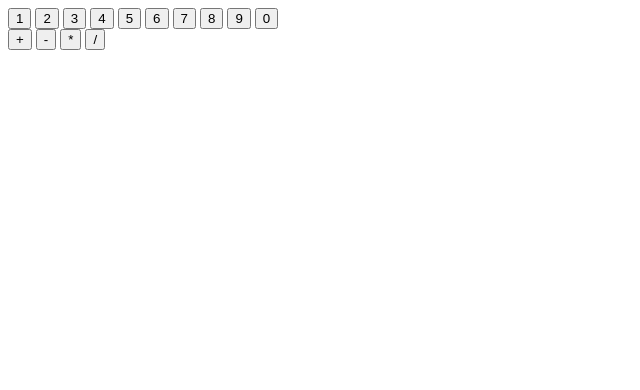
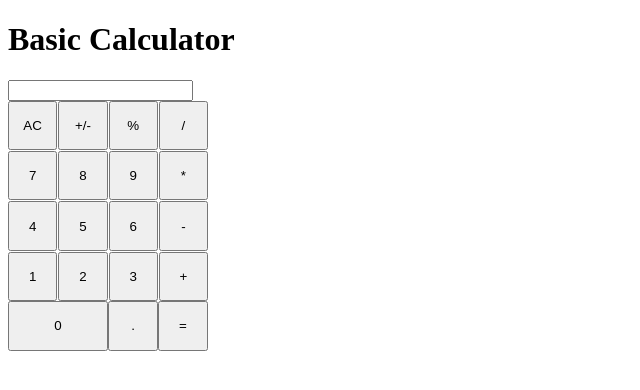
Before and after one commit to Ali3990/Calculator, a plain HTML site: page index.html in a window 1280 px wide. Shown: the whole page, without its empty margins (0-640 px from the left). Drawn offline with Linux system fonts and the light colour scheme.

Commit message:
Reorganized buttons, edited style/format

```diff
--- a/index.html
+++ b/index.html
@@ -5,25 +5,35 @@
     <meta name="viewport" content="width=device-width, initial-scale=1.0">
     <title>Document</title>
     <script src="main.js" defer></script>
+    <link rel="stylesheet"  href="style.css">
 </head>
 <body>
-    <div id="digits">
-        <button class="number one"> 1 </button>
-        <button class="number two"> 2 </button>
-        <button class="number two"> 3 </button>
-        <button class="number two"> 4 </button>
-        <button class="number two"> 5 </button>
-        <button class="number two"> 6 </button>
-        <button class="number two"> 7 </button>
-        <button class="number two"> 8 </button>
-        <button class="number two"> 9 </button>
-        <button class="number two"> 0 </button>
+    <h1> Basic Calculator </h1>
+    <input id="output" type="text">
+    <div id="num-ops">
+        <button class="clear">AC</button>
+        <button class="sign">+/-</button>
+        <button class="percentage">%</button>
+        <button class="op divide">/</button>
+        <button class="number seven">7</button>
+        <button class="numbereight">8</button>
+        <button class="numbernine">9</button>
+        <button class="op multiply">*</button>
+        <button class="number four">4</button>
+        <button class="number five">5</button>
+        <button class="number six">6</button>
+        <button class="op subtract">-</button>
+        <button class="number one">1</button>
+        <button class="number two">2</button>
+        <button class="number three">3</button>
+        <button class="op add">+</button>
+        </div>
     </div>
-    <div id="operators">
-        <button class="add"> + </button>
-        <button class="subtract"> - </button>
-        <button class="multiply"> * </button>
-        <button class="divide"> / </button>
+
+    <div id="bottom-row">
+        <button class="number zero">0</button>
+        <button class="period">.</button>
+        <button class="equal">=</button>
     </div>
 
 
--- a/main.js
+++ b/main.js
@@ -6,13 +6,23 @@ const multiply = (x,y) => x * y;
 const divide = (x,y) => x / y;
 
 
-var numX;   //first number
-var op;      //operator
-var numY;    //second number
+// work on this first, how do I store the number? and after an operator is hit, how do I
+let numX;    // first number
+let op;      // operator
+let numY;    // second number
+let total;   // store the number after equal or the next operator is pressed.
 
-const operate = function(numX, op, numY){
+
+//start with storing numbers up to multiple digits into one variable
+document.querySelector('#numbers').addEventListener('click', event => {
+
+})
+
+// when equal is hit, it will call upon this Operate function
+const operate = function(op, numX, numY) {
     // pseudo code
     const x = numX
+    const y = numY
 
-    // if
+
 }
--- a/style.css
+++ b/style.css
@@ -0,0 +1,24 @@
+#num-ops {
+    display: grid;
+    gap: 1px;
+    grid-template-columns: repeat(4, 1fr);
+    width: 200px;
+    height: 200px;
+}
+
+#bottom-row{
+    display: flex;
+    flex-direction: row;
+    width: 200px;
+    height: 50px;
+}
+
+.zero{
+    width: 100px;
+    gap: 1px;
+}
+
+.period, .equal {
+    width: 50px;
+    gap: 1px;
+}
```
